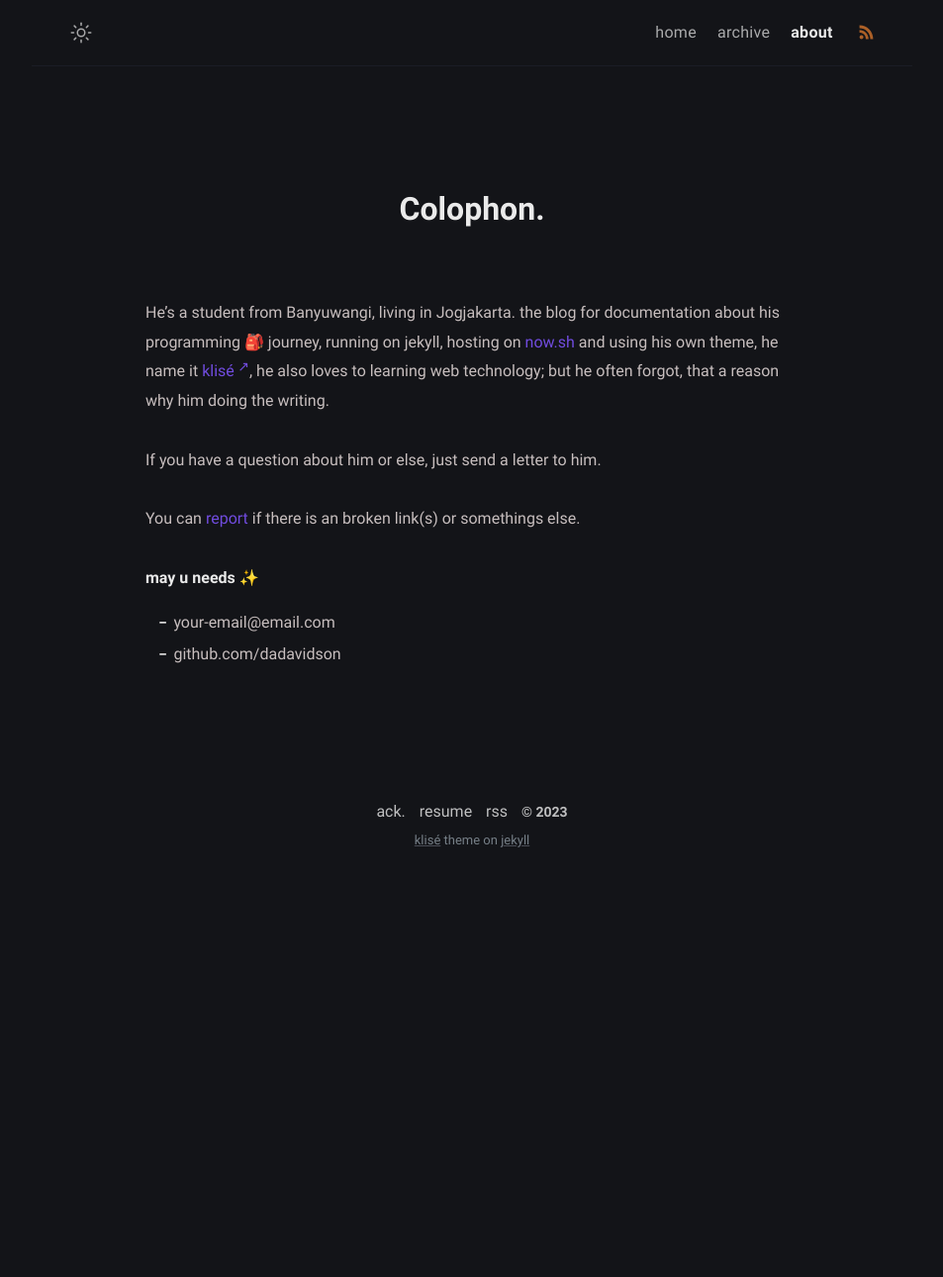
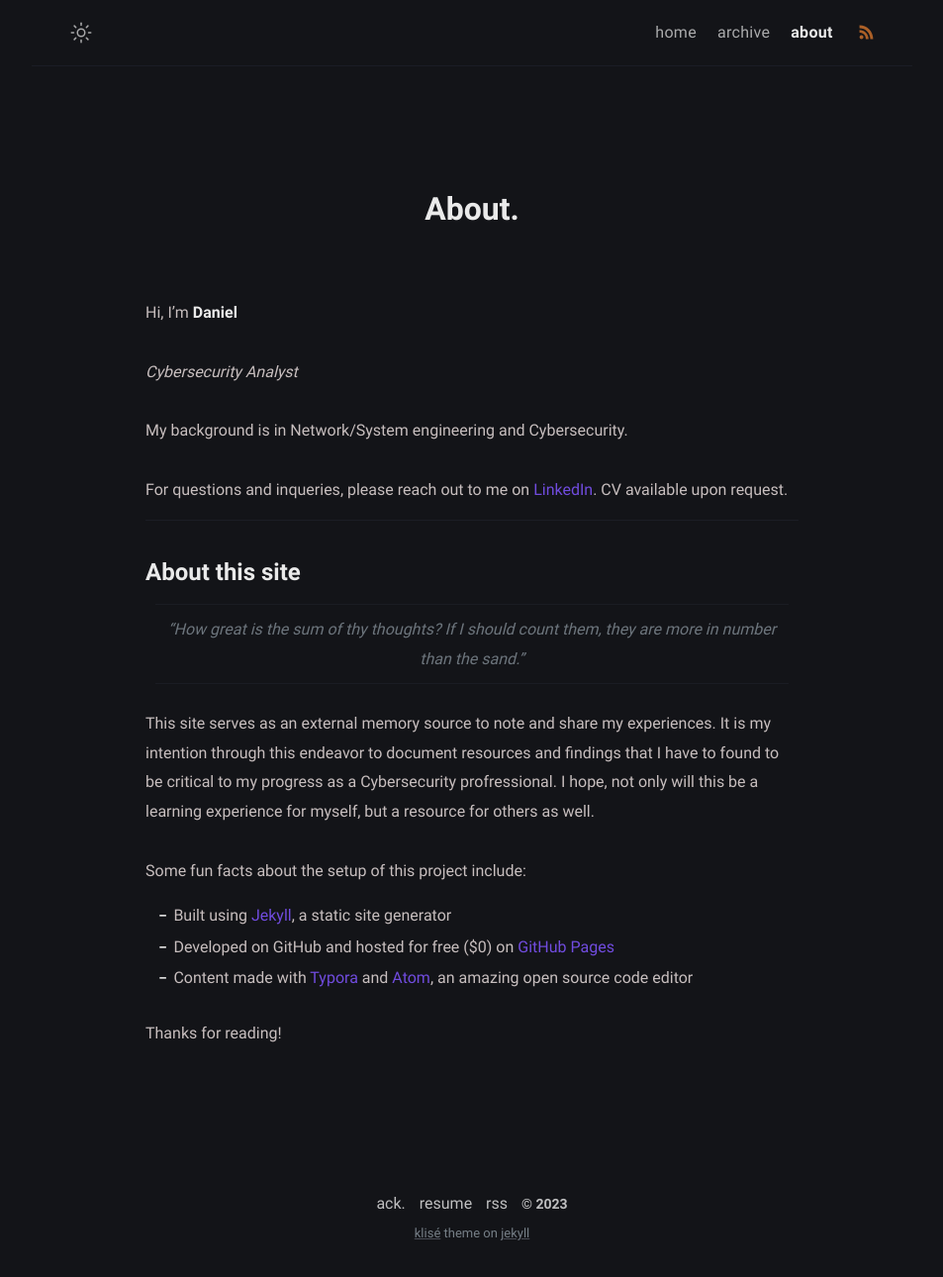
Before and after one commit to dadavidson/dadavidson-blog, a Jekyll site: the page built from about.md, in a window 1280 px wide. Shown: the whole page at 99% size, without its empty margins (163-1116 px from the left). Built offline with Jekyll 4.4.1, drawn with Linux system fonts in a browser that asks for light colours; before the commit the page ends 900 px from its top, so only the background shows below that.

Commit message:
Update about.md

```diff
--- a/about.md
+++ b/about.md
@@ -1,18 +1,32 @@
 ---
-title: Colophon
+layout: page
+title: About
 permalink: /about/
-layout: page
-excerpt: Hello peeps, I'm student of computer science from Banyuwangi, living in Jogjakarta. This blog for documentation about my programming journey, running on jekyll, hosting on netlify and using my own simple theme.
-comments: false
+weight: 3
 ---
 
-He's a student from Banyuwangi, living in Jogjakarta. the blog for documentation about his programming 🎒 journey, running on jekyll, hosting on [now.sh](http://now.sh) and using his own theme, he name it <a href="https://github.com/piharpi/jekyll-klise" target="_blank" rel="noopener">klisé</a>, he also loves to learning web technology; but he often forgot, that a reason why him doing the writing.
+Hi, I'm **Daniel** <br>
 
-If you have a question about him or else, just send a letter to him.
+*Cybersecurity Analyst*
 
-You can [report](http://github.com/piharpi/jekyll-klise/issues/new) if there is an broken link(s) or somethings else.
+My background is in Network/System engineering and Cybersecurity.
 
-**may u needs ✨**
+For questions and inqueries, please reach out to me on [LinkedIn](https://linkedin.com/in/danieldav). CV available upon request.
 
-- {{ site.author.email }}
-- github.com/{{ site.author.github }}
+------
+
+# About this site
+
+> *"How great is the sum of thy thoughts? If I should count them, they are more in number than the sand."*
+
+This site serves as an external memory source to note and share my experiences. It is my intention through this endeavor to document resources and findings that I have to found to be critical to my progress as a Cybersecurity profressional. I hope, not only will this be a learning experience for myself, but a resource for others as well.
+
+<!--![](https://i.imgur.com/j2scMHA.png){: width="700"}-->
+
+Some fun facts about the setup of this project include:
+
+- Built using [Jekyll](https://jekyllrb.com), a static site generator
+- Developed on GitHub and hosted for free ($0) on [GitHub Pages](https://pages.github.com)
+- Content made with [Typora](https://typora.io/) and [Atom](https://atom.io), an amazing open source code editor
+
+Thanks for reading!
```
